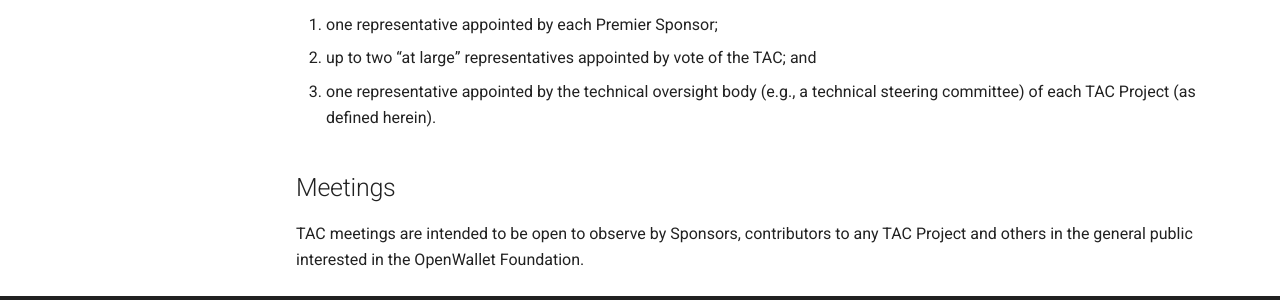
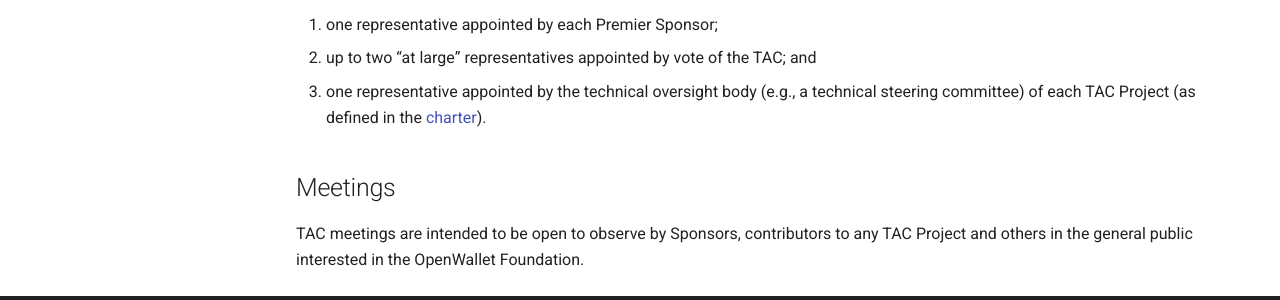
Before and after one commit to openwallet-foundation/tac, an MkDocs documentation site: the page built from docs/index.md, in a window 1280 px wide and 900 px high, scrolled down 516 px. Shown: the part 467-767 px from the top of the window. Built offline with MkDocs 1.6.1 and Material for MkDocs 9.7.7, drawn with Linux system fonts in a browser that asks for light colours; comment, search, counter and statistics services are not loaded.

Commit message:
add charter link
Signed-off-by: Tracy Kuhrt <tracy.a.kuhrt@accenture.com>

```diff
--- a/docs/index.md
+++ b/docs/index.md
@@ -22,7 +22,7 @@
 
 1. one representative appointed by each Premier Sponsor;
 2. up to two “at large” representatives appointed by vote of the TAC; and
-3. one representative appointed by the technical oversight body (e.g., a technical steering committee) of each TAC Project (as defined herein).
+3. one representative appointed by the technical oversight body (e.g., a technical steering committee) of each TAC Project (as defined in the [charter](governance/charter.md)).
 
 ## Meetings
 TAC meetings are intended to be open to observe by Sponsors, contributors to any TAC Project and others in the general public interested in the OpenWallet Foundation.
```
